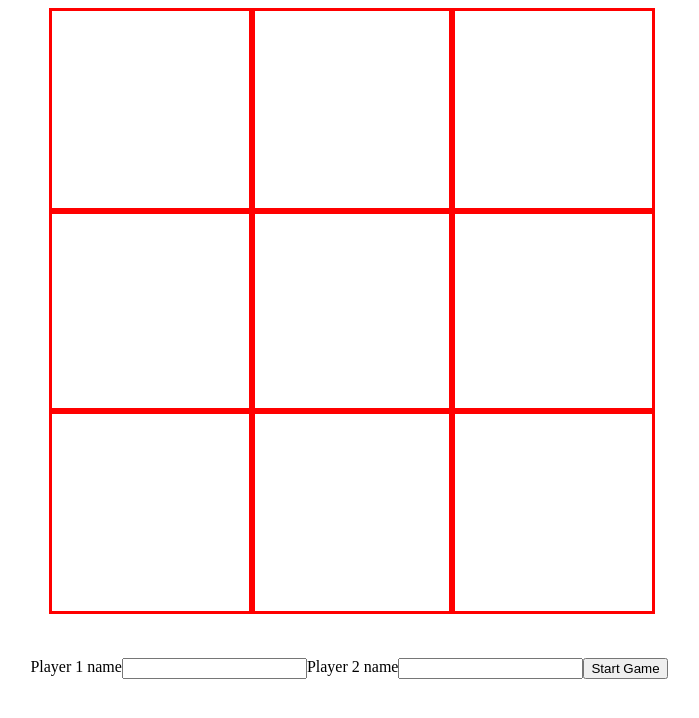
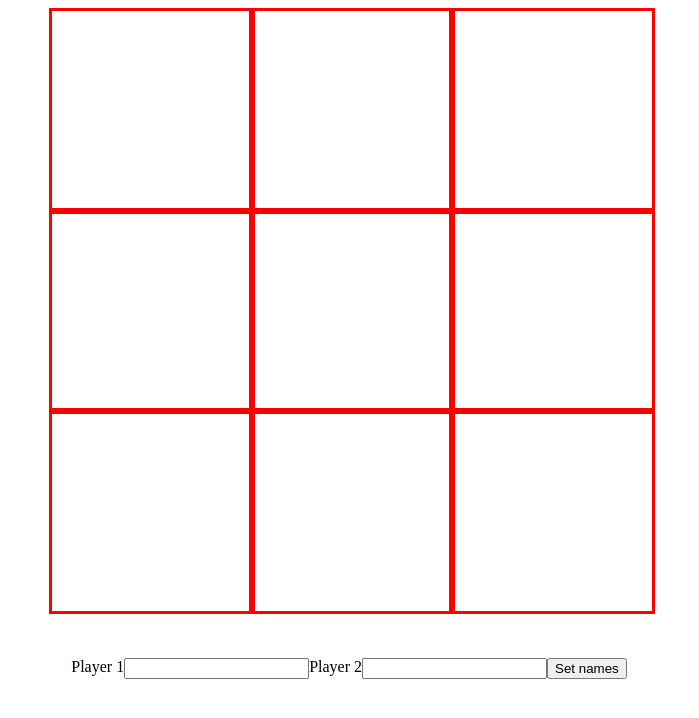
Before and after one commit to BobtheGoon/odin-tictactoe, a plain HTML site: page index.html in a window 1280 px wide. Shown: the whole page, without its empty margins (291-990 px from the left). Drawn offline with Linux system fonts and the light colour scheme.

Commit message:
Refactor setPlayerNameEventListener  button

```diff
--- a/index.html
+++ b/index.html
@@ -20,6 +20,15 @@
         <div class="cell" id="8"></div>
     </div>
     <div id="active-player"></div>
+    <form id="names">
+        <label for="player-one">Player 1</label>
+        <input type="text" id="player-one">
+
+        <label for="player-two">Player 2</label>
+        <input type="text" id="player-two">
+
+        <button id="set-names" for="active-player">Set names</button>
+    </form>
     <script src="index.js"></script>
 </body>
 </html>
--- a/index.js
+++ b/index.js
@@ -224,49 +224,19 @@ const GameController = () => {
 };
 
 
-const createPlayerNameInput = (game) => {
+const setPlayerNameEventListener = (game) => {
   const updateNames = (game) => {
-    const playerOneName = document.forms['start-game'].elements['player-one'].value
-    const playerTwoName = document.forms['start-game'].elements['player-two'].value
+    const playerOneName = document.forms['names'].elements['player-one'].value
+    const playerTwoName = document.forms['names'].elements['player-two'].value
 
     game.updatePlayerNames(playerOneName, playerTwoName)
   }
 
-  //Create form for playername selection
-  const form = document.createElement('form')
-  form.id ='start-game'
-
-  //Player one
-  const playerOneLabel = document.createElement('label')
-  playerOneLabel.for = 'player-one'
-  playerOneLabel.textContent = 'Player 1 name'
-  const playerOneInput = document.createElement('input')
-  playerOneInput.type = 'text'
-  playerOneInput.id = 'player-one'
-
-  //Player two
-  const playerTwoLabel = document.createElement('label')
-  playerTwoLabel.for = 'player-two'
-  playerTwoLabel.textContent = 'Player 2 name'
-  const playerTwoInput = document.createElement('input')
-  playerTwoInput.type = 'text'
-  playerTwoInput.id = 'player-two'
-
-  //Set name Button
-  const setNameButton = document.createElement('button')
-  setNameButton.for = 'start-game'
-  setNameButton.textContent = 'Start Game'
-  setNameButton.onclick = function(e) {e.preventDefault(); updateNames(game)}
-
-  document.body.appendChild(form)
-  form.appendChild(playerOneLabel)
-  form.appendChild(playerOneInput)
-  form.appendChild(playerTwoLabel)
-  form.appendChild(playerTwoInput)
-  form.appendChild(setNameButton)
+  const setNamesButton = document.getElementById('set-names')
+  setNamesButton.onclick = function(e) {e.preventDefault(); updateNames(game)}
 }
 
 
 //Main game loop
 const game = GameController()
-createPlayerNameInput(game)
+setPlayerNameEventListener(game)
--- a/styles.css
+++ b/styles.css
@@ -26,7 +26,7 @@
     font-size: 100px;
 }
 
-#start-game {
+#names {
     display: flex;
     justify-content: center;
     margin-top: 50px;
```
